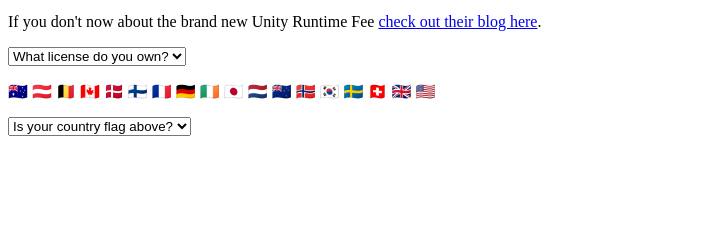
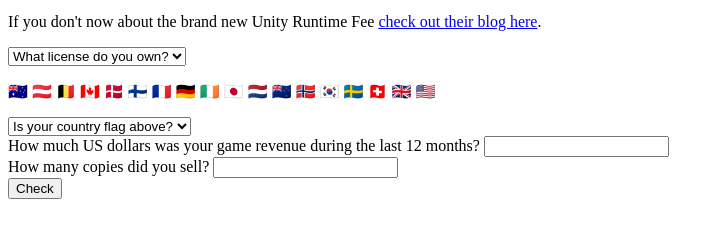
Before and after one commit to Libertifer/Unity-Runtime-Fee-Calculator, a plain HTML site: page index.html in a window 1280 px wide. Shown: the part 87-324 px from the top of the page, without its empty margins (0-724 px from the left). Drawn offline with Linux system fonts and the light colour scheme.

Commit message:
Update index.html

```diff
--- a/index.html
+++ b/index.html
@@ -3,7 +3,7 @@
     <h1>Unity Runtime Fee Calculator</h1>
     <p>Since Unity really wanna kill themselves, here it is a calculator for the fee.</p>
     <p>If you don't now about the brand new Unity Runtime Fee <a href="https://blog.unity.com/news/plan-pricing-and-packaging-updates" target="_blank">check out their blog here</a>.</p>
-    <select>
+    <select id="license">
     	<option value="0" selected disabled>What license do you own?</option>
     	<option value="1">Personal/Plus</option>
     	<option value="2">Pro</option>
@@ -27,11 +27,85 @@
     	<span title="Sverige">🇸🇪</span>
     	<span title="Schweiz/Suisse/Svizzera/Svizra">🇨🇭</span>
     	<span title="United Kingdom/Unitit Kinrick/Rìoghachd Aonaichte/Teyrnas Unedig">🇬🇧</span>
-    	<span title="United States">🇺🇸</span></p>
-    <select>
+    	<span title="United States">🇺🇸</span>
+		</p>
+    <select id="standart-fee">
     	<option value="0" selected disabled>Is your country flag above?</option>
     	<option value="true">Yes</option>
     	<option value="false">No</option>
-    </select>
+    </select><br>
+    <label for="year-revenue">How much US dollars was your game revenue during the last 12 months?</label>
+    <input id="year-revenue" type="number"><br>
+    <label for="installs">How many copies did you sell?</label>
+    <input id="installs" type="number"><br>
+    <button onclick="calculator()">Check</button>
+    <p id="result"></p>
+    <script>
+    	function calculator() {
+    		let total;
+    		let license = document.getElementById('license').value;
+    		let standartFee = document.getElementById('standart-fee').value;
+    		let yearRevenue = Number.parseInt(document.getElementById('year-revenue').value);
+    		let installs = Number.parseInt(document.getElementById('installs').value);
+
+    		switch (license) {
+    			case "1":
+		  			if (installs > 200000 && yearRevenue > 200000) {
+		  				if (standartFee === "true") {
+		  					total = (installs-200000)*.2;
+		  				}else{
+		  					total = (installs-200000)*.02;
+		  				}
+		  				document.getElementById('result').innerHTML = `You owe ${total.toLocaleString('en-US')} USD to Unity.`;
+		  			}else{
+		  				document.getElementById('result').innerHTML = `You owe 0 USD to Unity.`;
+		  			}
+		  			break;
+	  			case "2":
+		  			if (installs > 1000000 && yearRevenue > 1000000) {
+		  				if (standartFee === "true") {
+		  					if (installs > 2000000) {
+		  						total = (installs-1000000)*.02;
+	  						}else if (installs > 1500000){
+		  						total = (installs-1000000)*.03;
+	  						}else if (installs > 1100000){
+		  						total = (installs-1000000)*.075;
+	  						}else{
+		  						total = (installs-1000000)*.15;
+	  						}
+		  				}else{
+		  					total = (installs-1000000)*.01;
+		  				}
+		  				document.getElementById('result').innerHTML = `You owe ${total.toLocaleString('en-US')} USD to Unity.`;
+		  			}else{
+		  				document.getElementById('result').innerHTML = `You owe 0 USD to Unity.`;
+		  			}
+		  			break;
+	  			case "3":
+		  			if (installs > 1000000 && yearRevenue > 1000000) {
+		  				if (standartFee === "true") {
+		  					if (installs > 2000000) {
+		  						total = (installs-1000000)*.01;
+	  						}else if (installs > 1500000){
+		  						total = (installs-1000000)*.02;
+	  						}else if (installs > 1100000){
+		  						total = (installs-1000000)*.06;
+	  						}else{
+		  						total = (installs-1000000)*.125;
+	  						}
+		  				}else{
+		  					total = (installs-1000000)*.005;
+		  				}
+		  				document.getElementById('result').innerHTML = `You owe ${total.toLocaleString('en-US')} USD to Unity.`;
+		  			}else{
+		  				document.getElementById('result').innerHTML = `You owe 0 USD to Unity.`;
+		  			}
+		  			break;
+	  			default:
+	  				document.getElementById('result').innerHTML = "ERROR: invalid data.";
+    				break
+				}
+    	}
+    </script>
   </body>
 </html>
```
